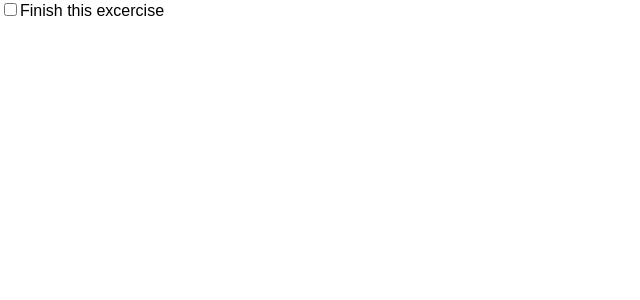
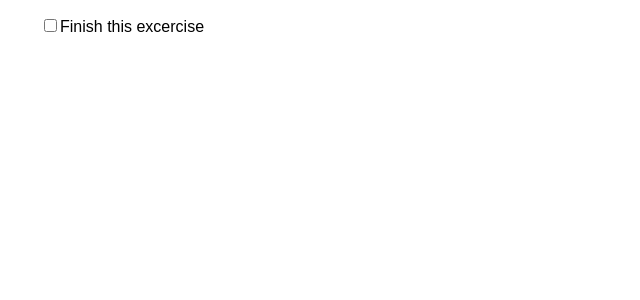
Before and after one commit to tiesmaster/learn-react, a React (Create React App) app in the folder todoapp_pure-react/: page / in a window 1280 px wide. Shown: the top 300 px of the page, without its empty margins (0-640 px from the left). Built offline with nearby package versions, Linux system fonts and the light colour scheme.

Commit message:
TodoApp: Add the TodoList.

```diff
--- a/todoapp_pure-react/src/index.tsx
+++ b/todoapp_pure-react/src/index.tsx
@@ -27,6 +27,18 @@ const TodoElement = (props: { todo: TodoItem, toggleTodo: () => void }) =>
     </div>
   );
 
+const TodoList = (props: { todos: TodoItem[], toggleTodoItem: (todoIndex: number) => void }) =>
+  (
+    <ul>
+      {props.todos.map((todoItem, index) =>
+        <TodoElement
+          key={index}
+          todo={todoItem}
+          toggleTodo={() => props.toggleTodoItem(index)}
+        />)}
+    </ul>
+  );
+
 // class TodoApp extends React.Component<{}, {}> {
 //   render() {
 //     return (
@@ -35,21 +47,24 @@ const TodoElement = (props: { todo: TodoItem, toggleTodo: () => void }) =>
 //   }
 // }
 
-const sampleTodoItem = {
-  taskTitle: 'Finish this excercise',
-  isCompleted: false
-};
+const sampleTodoItems = [
+  {
+    taskTitle: 'Finish this excercise',
+    isCompleted: false
+  }
+];
 
 let render: () => void;
 
-const toggleTodo = () => {
+const toggleTodo = (i: number) => {
+  const sampleTodoItem = sampleTodoItems[i];
   sampleTodoItem.isCompleted = !sampleTodoItem.isCompleted;
   render();
 };
 
 render = () =>
   ReactDOM.render(
-    <TodoElement todo={sampleTodoItem} toggleTodo={() => toggleTodo()} />,
+    <TodoList todos={sampleTodoItems} toggleTodoItem={(i) => toggleTodo(i)} />,
     document.getElementById('root') as HTMLElement
   );
 
```
